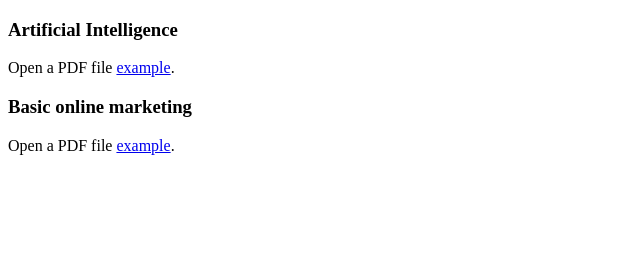
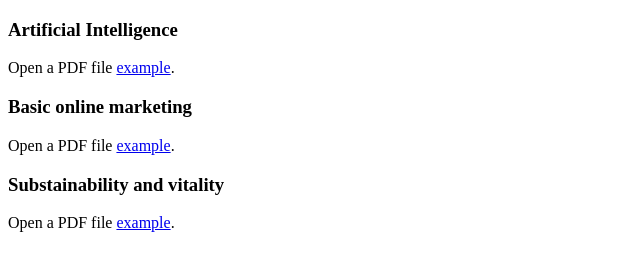
Before and after one commit to JannekeMevius/cv, a plain HTML site: page Certificates.html in a window 1280 px wide. Shown: the whole page, without its empty margins (0-640 px from the left). Drawn offline with Linux system fonts and the light colour scheme.

Commit message:
Add files via upload

```diff
--- a/Certificates.html
+++ b/Certificates.html
@@ -11,6 +11,8 @@
   <p>Open a PDF file <a href="images/ArtificiëleIntelligentie.pdf">example</a>.</p>
   <h3>Basic online marketing</h3>
 <p>Open a PDF file <a href="images/certificaat.pdf">example</a>.</p>
+<h3>Substainability and vitality</h3>
+<p>Open a PDF file <a href="images/Appèl.pdf">example</a>.</p>
     </object>
   </body>
 </html>
```
Also changed, not shown: jannekemevius.png (added), 3 other files.
